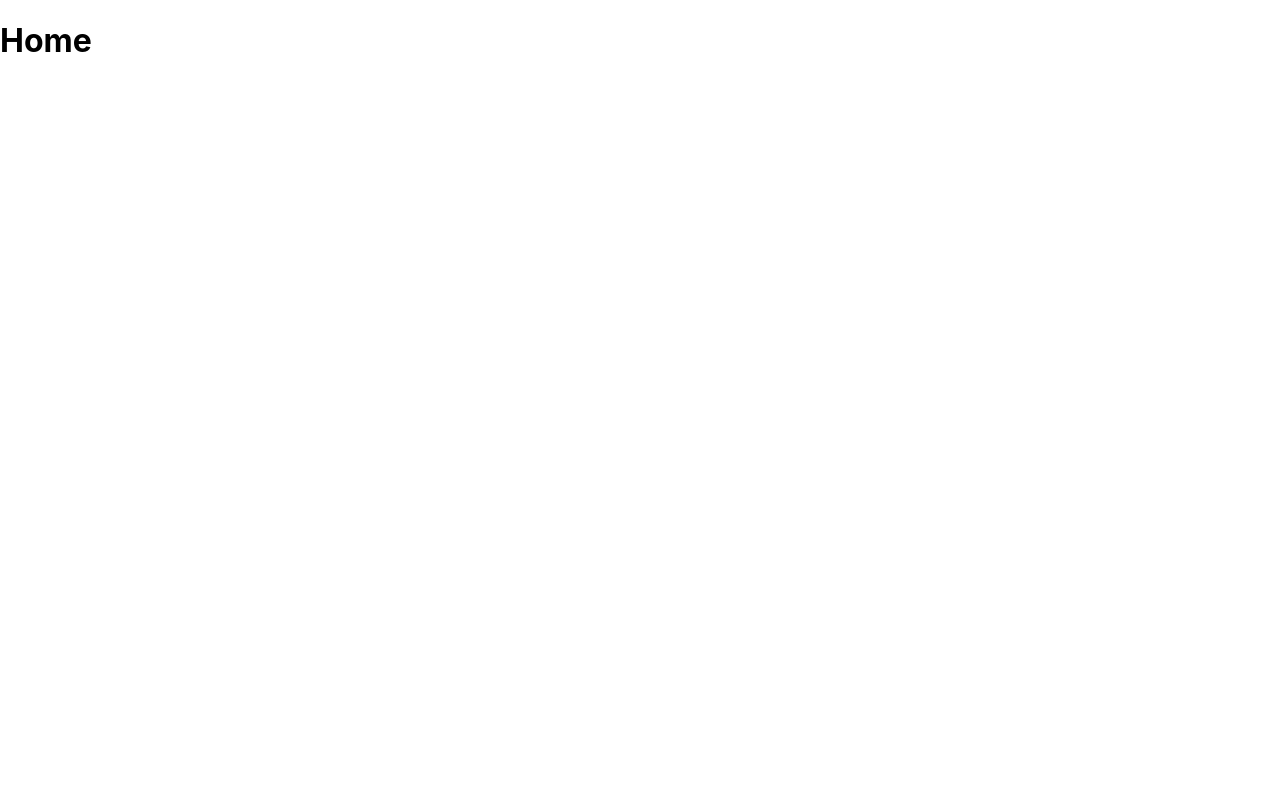
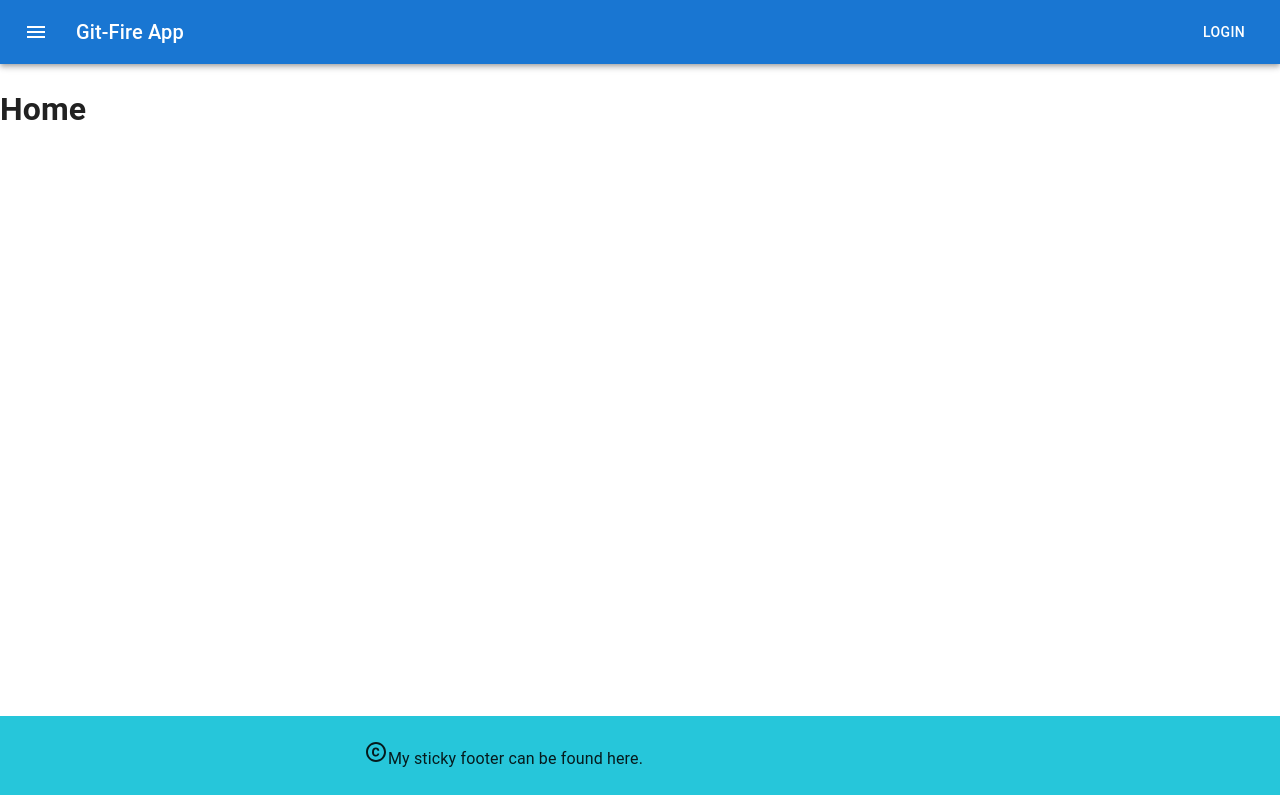
Before and after one commit to amit1github/firebase-github-app, a React (Create React App) app: page / in a window 1280 px wide. Built offline with nearby package versions, Linux system fonts and the light colour scheme.

Commit message:
initial commit

```diff
--- a/src/App.js
+++ b/src/App.js
@@ -21,6 +21,8 @@ import Signin from "./pages/Signin"
 import Signup from "./pages/Signup"
 import PageNotFound from "./pages/PageNotFound"
 import { UserContext } from "./Context/UserContext";
+import Footer from "./layout/Footer";
+import Header from "./layout/Header";
 
 
 const App = () => {
@@ -31,6 +33,7 @@ const App = () => {
    <BrowserRouter>
      <ToastContainer/>
      <UserContext.Provider value={{user, setUser}}>
+       <Header/>
         <Routes>
           <Route path="/" element={<Home/>} />
           <Route path="/signin" element={<Signin/>} />
@@ -38,6 +41,7 @@ const App = () => {
           <Route path="*" element={<PageNotFound/>} />
           {/* here star is used for all the other routes that are not mentioned */}
         </Routes>
+        <Footer/>
      </UserContext.Provider>
    </BrowserRouter>
   );
--- /dev/null
+++ b/src/layout/Footer.js
@@ -0,0 +1,36 @@
+import React from "react";
+import { Container, Box, CssBaseline, Typography } from "@mui/material";
+import { Copyright } from "@mui/icons-material";
+
+const Footer = () => {
+  return (
+    <Box
+      sx={{
+        display: "flex",
+        flexDirection: "column",
+        // todo
+        minHeight: "80vh",
+      }}
+    >
+      <CssBaseline />
+      <Box
+        component="footer"
+        sx={{
+          py: 3,
+          px: 2,
+          mt: "auto",
+          backgroundColor: "#26c6da",
+        }}
+      >
+        <Container maxWidth="sm">
+          <Typography variant="body1">
+            <Copyright />
+            My sticky footer can be found here.
+          </Typography>
+        </Container>
+      </Box>
+    </Box>
+  );
+};
+
+export default Footer;
--- /dev/null
+++ b/src/layout/Header.js
@@ -0,0 +1,39 @@
+import React from 'react'
+import { AppBar, Box, Toolbar, IconButton, Typography, Button } from '@mui/material'
+import { Menu } from '@mui/icons-material'
+
+import {Link} from "react-router-dom"
+
+import { UserContext } from '../Context/UserContext'
+
+
+
+const Header = () => {
+  return (
+    <Box sx={{ flexGrow: 1 }}>
+      <AppBar position="static">
+        <Toolbar>
+          <IconButton
+            size="large"
+            edge="start"
+            color="inherit"
+            aria-label="menu"
+            sx={{ mr: 2 }}
+          >
+            <Menu />
+          </IconButton>
+          {/* <Box> */}
+          {/* <Link to="/"> */}
+          <Typography variant="h6" component="div" sx={{ flexGrow: 1 }}>
+            Git-Fire App
+          </Typography>
+          {/* </Link> */}
+          {/* </Box> */}
+          <Button color="inherit" >Login</Button>
+        </Toolbar>
+      </AppBar>
+    </Box>
+  )
+}
+
+export default Header
```
